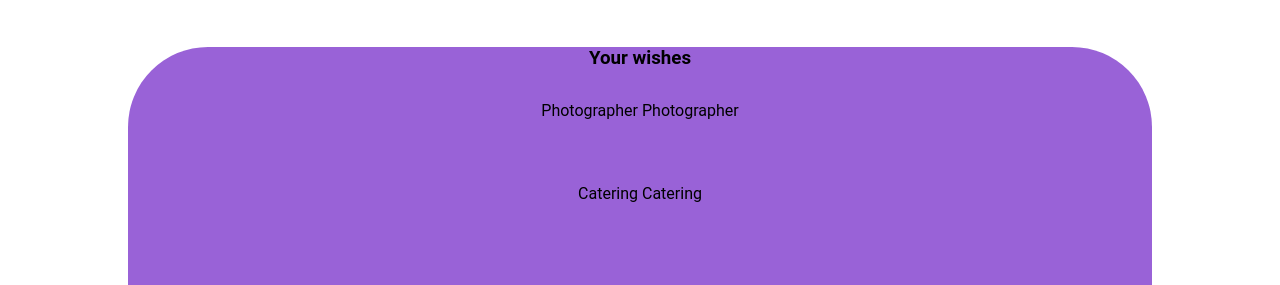
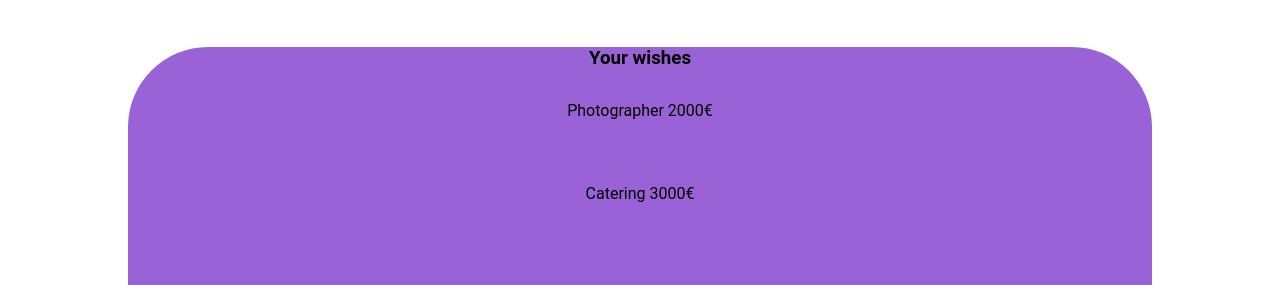
Before and after one commit to eventTeamPlayersManegement/event_Management_final_Project, a React (Vite) app: page /invoice in a window 1280 px wide. Shown: the part 149-434 px from the top of the page. Built offline with nearby package versions, Linux system fonts and the light colour scheme; a web font is replaced by a local one.

Commit message:
updated price in invoice

```diff
--- a/src/components/Invoice/index.jsx
+++ b/src/components/Invoice/index.jsx
@@ -6,21 +6,16 @@ export default function () {
     const { h2, paragraph } = data.invoice;
     let names = paragraph.map((el) => (
         <li key={el.name} className="list-item">
-            {el.name} {el.name}
+            {el.name} {el.price}
         </li>
     ));
-    // let money = costs.map((el) => (
-    //     <li key={el} className="list-item">
-    //         {el}
-    //     </li>
-    // ));
+
     return (
         <section>
             <h2 className="heading">{h2[0]}</h2>
             <article className="article-invoice">
                 <h3>{h2[1]}</h3>
                 <ul>{names}</ul>
-                {/* <ul>{money}</ul> */}
             </article>
         </section>
     );
```
